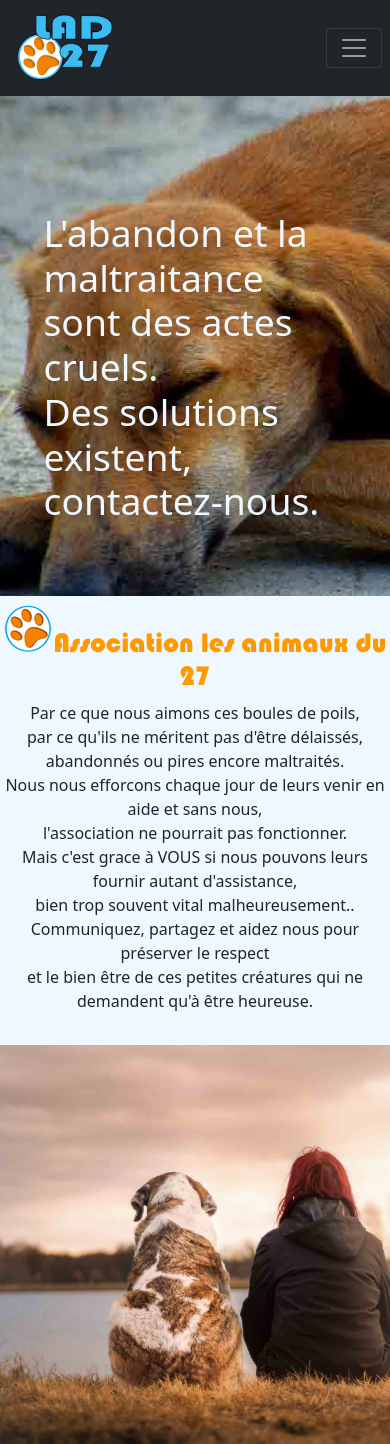
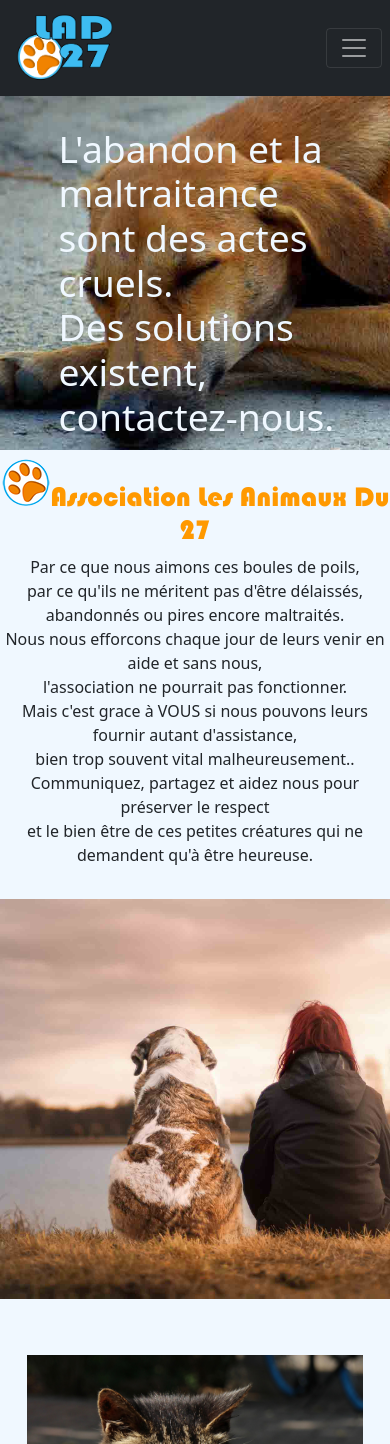
Before and after one commit to CodeByEnzo/AssoStudi, a PHP site: page / in a window 390 px wide. Shown: the top 1444 px of the page. Run offline with PHP 8.4, Linux system fonts and the light colour scheme.

Commit message:
Images édités et responsive ajusté

```diff
--- a/CSS/style.css
+++ b/CSS/style.css
@@ -20,13 +20,14 @@
     text-decoration: none;
     color: rgb(170, 170, 170);
     transition: all ease-out 0.5s;
+    font-size: 20px;
 }
 
 .navLinkMenu:hover {
     color: #33ccff;
     transition: all 0.5s;
     border: 1px dashed #ff9900;
-    padding: 3px;
+    margin: 3px;
     border-radius: 3px;
 }
 
@@ -37,28 +38,15 @@
     border-radius: 3px;
 }
 
-
-.header {
-    position: fixed;
-}
-
 .banner-area {
-    background-image: url(../images/chiendort.jpg);
+    background-image: url(../images/chiendortdevice.jpg);
     background-size: cover;
-    background-position: 15%;
-    height: 100vh;
+    background-position: center center;
+    height: 100%;
     width: 100%;
     position: fixed;
     z-index: -1;
-    top: 0;
-}
-
-.banner-area::after {
-    content: '';
-    position: absolute;
-    width: 100%;
-    height: 100%;
-    z-index: -1;
+    top: -15%;
 }
 
 .content-area {
@@ -66,23 +54,34 @@
     height: 100%;
     position: relative;
     background-color: aliceblue;
-    top: 500px;
+    top: 450px;
     overflow: hidden;
 }
 
 .banner-area p {
     position: absolute;
-    top: 25%;
-    padding-left: 5%;
+    top: 30%;
+    padding-left: 15%;
     color: aliceblue;
 }
+header {
+    position: absolute;
+    width: 100%;
+}
 
-@media screen and (min-width: 900px) {
-    .banner-area p {
-        top: 15%;
-        margin-left: 20%;
+@media screen and (min-width: 600px) {
+    .content-area {
+        top: 600px;
     }
+
+    .banner-area {
+        background-image: url(../images/chiendort.jpg);
+        background-position: left center;
+    }
+
 }
+
+
 /*-
 
 @media screen and (max-width: 400px) {
--- a/index.html
+++ b/index.html
@@ -23,7 +23,7 @@
     <body class="bg-dark">
         <div class="box-area">
             <header>
-                <nav class="navbar navbar-expand-sm navbar-dark bg-dark">
+                <nav class="navbar navbar-expand-sm navbar-dark bg-dark w-100">
                     <a class="navbar-brand" href="./index.html"><img class="ms-3" src="./images/LAD27.png" height="70" alt="logo de l'association les animaux du 27"></a>
                     <button class="navbar-toggler m-2" type="button" data-bs-toggle="collapse"
                         data-bs-target="#navbarNavDarkDropdown" aria-controls="navbarNavDarkDropdown" aria-expanded="false"
@@ -32,17 +32,17 @@
                     </button>
                     <div class="collapse navbar-collapse" id="navbarNavDarkDropdown">
                         <ul class="navbar-nav text-center">
-                            <li class="nav-item active"><a class=" navLinkMenu text-center ms-4 p-1 active-menu" href="./index.html">Accueil</a></li>
-                            <li class="nav-item"><a class=" navLinkMenu p-1 text-center ms-4" href="./section/event.html">Evènement</a></li>
-                            <li class="nav-item"><a class=" navLinkMenu p-1 text-center ms-4" href="./section/contact.html">Contact</a></li>
-                            <li class="nav-item"><a class=" navLinkMenu p-1 text-center ms-4" href="./section/about.html">A propos</a></li>
+                            <li class="nav-item active"><a class="navLinkMenu text-center ms-4 p-1 active-menu" href="./index.html">Accueil</a></li>
+                            <li class="nav-item"><a class="navLinkMenu p-1 text-center ms-4" href="./section/event.html">Evènement</a></li>
+                            <li class="nav-item"><a class="navLinkMenu p-1 text-center ms-4" href="./section/contact.html">Contact</a></li>
+                            <li class="nav-item"><a class="navLinkMenu p-1 text-center ms-4" href="./section/about.html">A propos</a></li>
                         </ul>
                     </div>
                 </nav>
             </header>
 
-            <div class="banner-area container-fluid">
-                <div class="container-fluid">
+            <div class="banner-area">
+                <div>
                     <p class="display-3"><strong>L'abandon</strong> et la <strong>maltraitance</strong>
                         <br>sont des actes cruels.
                         <br>Des solutions existent,
@@ -55,7 +55,7 @@
                 <div class="row justify-content-center">
                     <!--Grid column-->
                     <div class="text-center col-xl-4 m-2 mt-xl-5 pt-xl-5">
-                        <h1>Association les animaux du 27</h1>
+                        <h1>Association Les Animaux Du 27</h1>
                         <p>Par ce que nous aimons ces boules de poils,
                             <br>par ce qu'ils ne méritent pas d'être délaissés,
                             <br>abandonnés ou pires encore maltraités.
```
Also changed, not shown: images/chiendortdevice.jpg (added), images/chiendortsmall.jpg (added).
